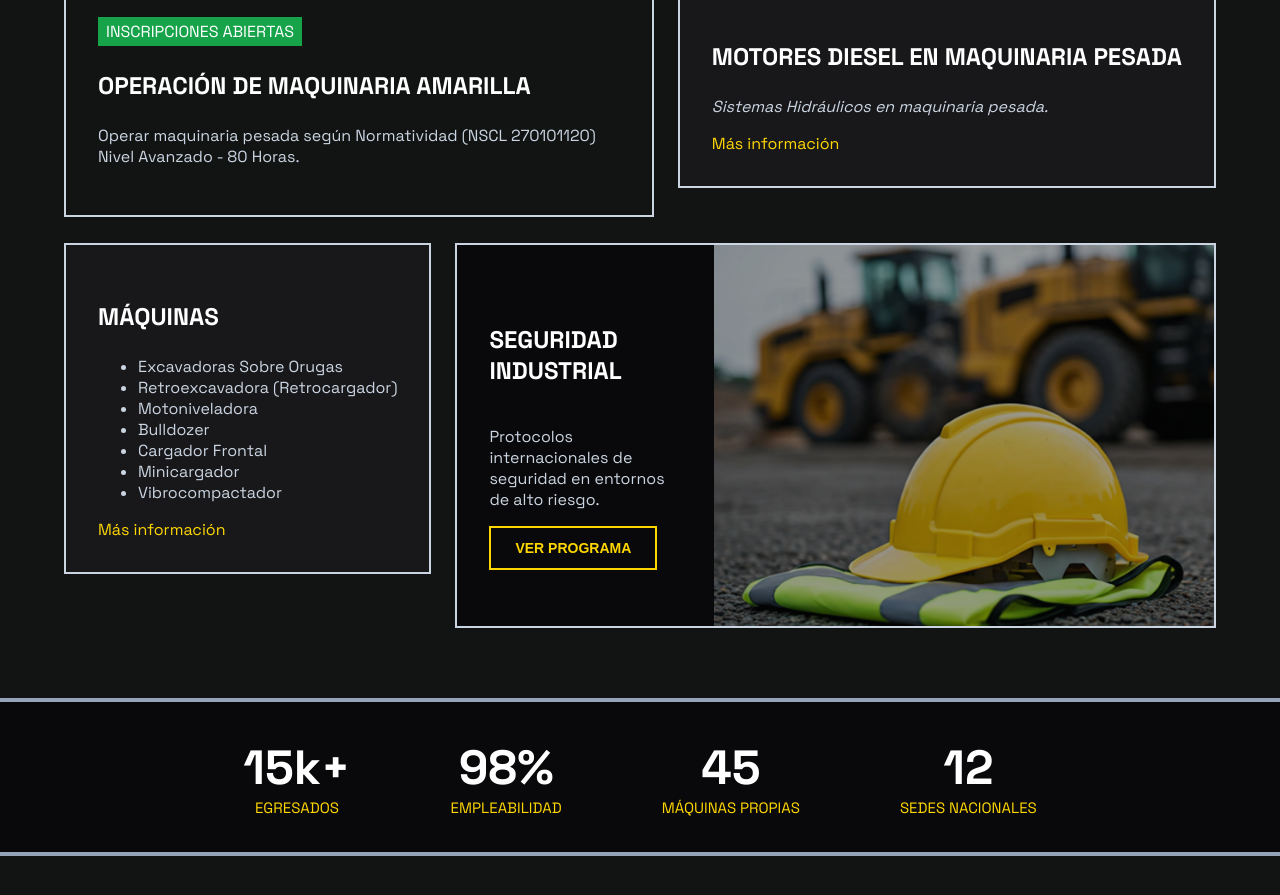
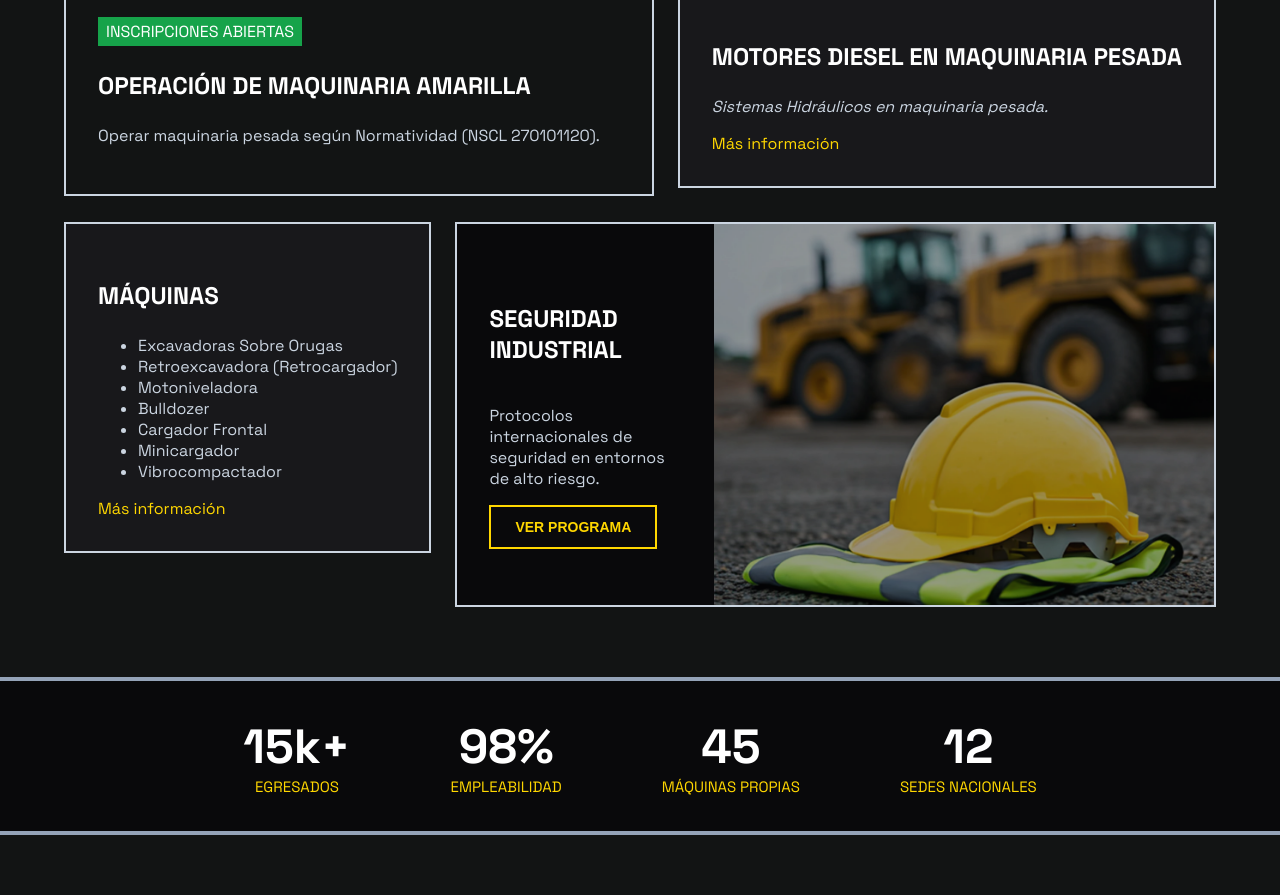
Before and after one commit to stivengm/TecniMaquinaria, an Angular app: page / in a window 1280 px wide. Shown: the part 1000-1895 px from the top of the page. Built offline with nearby package versions, Linux system fonts and the light colour scheme.

Commit message:
FIX - Ajuste de Especialidades técnicas.

```diff
--- a/src/app/features/landing/pages/home-page/home-page.html
+++ b/src/app/features/landing/pages/home-page/home-page.html
@@ -33,7 +33,7 @@
                         <p>Inscripciones abiertas</p>
                     </div>
                     <h3 class="title_item_technical_spects">Operación de maquinaria Amarilla</h3>
-                    <p class="description_item_technical_spects">Operar maquinaria pesada según Normatividad (NSCL 270101120) Nivel Avanzado - 80 Horas.</p>
+                    <p class="description_item_technical_spects">Operar maquinaria pesada según Normatividad (NSCL 270101120).</p>
                 </div>
                 <div class="item_technical_spects item_mecanic_preventiv">
                     <h3 class="title_item_technical_spects">Motores diesel en maquinaria pesada</h3>
```
